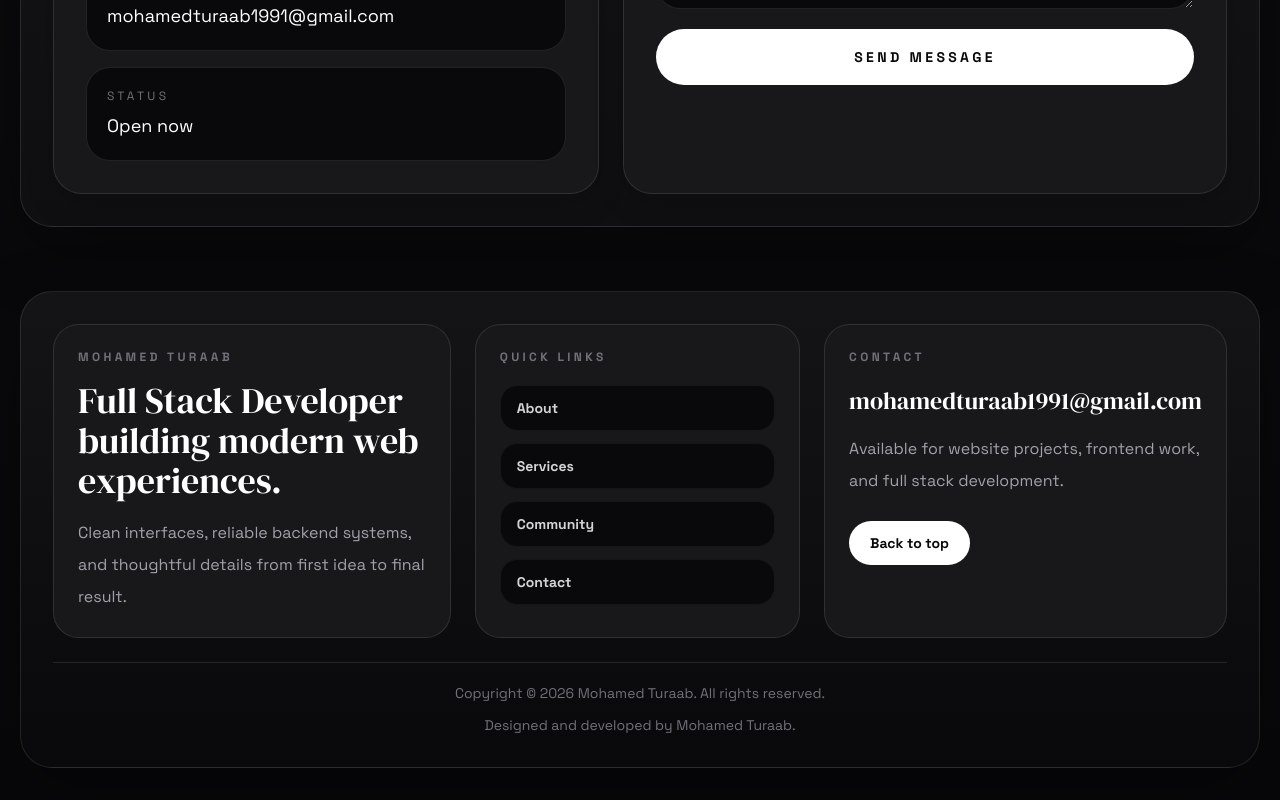
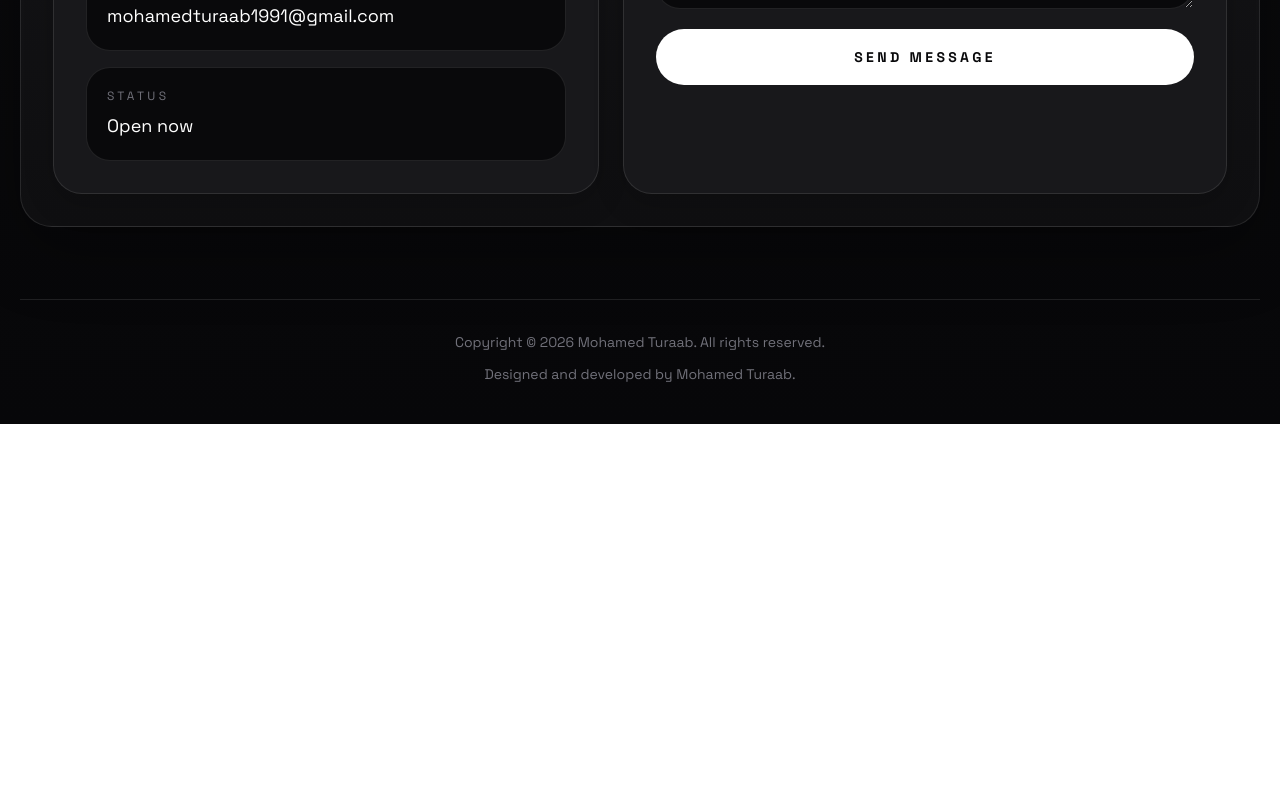
Before and after one commit to mohamed-turaab/My-Portfolio-, a React (Vite) app: page / in a window 1280 px wide. Shown: the part 3139-3939 px from the top of the page. After the commit the page ends 3563 px from the top, so only its background shows below. Built offline with nearby package versions, Linux system fonts and the light colour scheme.

Commit message:
hagaajin oo an ku sameyay footerka

```diff
--- a/src/components/Footer.jsx
+++ b/src/components/Footer.jsx
@@ -1,71 +1,10 @@
-const footerLinks = [
-  { href: "#about", label: "About" },
-  { href: "#services", label: "Services" },
-  { href: "#testimonial", label: "Community" },
-  { href: "#contact", label: "Contact" },
-];
-
 function Footer() {
   return (
-    <footer className="px-3 pb-6 md:px-5 md:pb-8">
-      <div className="mx-auto w-full max-w-7xl rounded-[2rem] border border-white/10 bg-[linear-gradient(180deg,#141417_0%,#09090b_100%)] p-6 shadow-[0_24px_70px_rgba(0,0,0,0.28)] md:p-8">
-        <div className="grid gap-6 lg:grid-cols-[1.1fr_0.9fr_0.9fr]">
-          <div className="rounded-[1.6rem] border border-white/10 bg-zinc-900 p-6">
-            <p className="text-xs font-bold uppercase tracking-[0.28em] text-zinc-500">
-              Mohamed Turaab
-            </p>
-            <h2 className="mt-4 font-display text-3xl text-white md:text-4xl">
-              Full Stack Developer building modern web experiences.
-            </h2>
-            <p className="mt-4 max-w-lg leading-8 text-zinc-400">
-              Clean interfaces, reliable backend systems, and thoughtful
-              details from first idea to final result.
-            </p>
-          </div>
-
-          <div className="rounded-[1.6rem] border border-white/10 bg-zinc-900 p-6">
-            <p className="text-xs font-bold uppercase tracking-[0.28em] text-zinc-500">
-              Quick Links
-            </p>
-            <nav className="mt-5 grid gap-3">
-              {footerLinks.map((link) => (
-                <a
-                  key={link.href}
-                  href={link.href}
-                  className="rounded-[1.1rem] border border-white/5 bg-zinc-950 px-4 py-3 text-sm font-semibold text-zinc-300 transition duration-300 hover:border-white/10 hover:text-white"
-                >
-                  {link.label}
-                </a>
-              ))}
-            </nav>
-          </div>
-
-          <div className="rounded-[1.6rem] border border-white/10 bg-zinc-900 p-6">
-            <p className="text-xs font-bold uppercase tracking-[0.28em] text-zinc-500">
-              Contact
-            </p>
-            <a
-              href="mailto:mohamedturaab1991@gmail.com"
-              className="mt-5 block font-display text-2xl text-white transition duration-300 hover:text-zinc-300"
-            >
-              mohamedturaab1991@gmail.com
-            </a>
-            <p className="mt-4 leading-8 text-zinc-400">
-              Available for website projects, frontend work, and full stack
-              development.
-            </p>
-            <a
-              href="#about"
-              className="mt-6 inline-flex min-h-11 items-center rounded-full border border-white/10 bg-white px-5 text-sm font-semibold text-zinc-950 transition duration-300 hover:-translate-y-0.5"
-            >
-              Back to top
-            </a>
-          </div>
-        </div>
-
-        <div className="mt-6 border-t border-white/10 pt-5 text-center text-sm text-zinc-500">
+    <footer className="px-3 pb-6 pt-2 md:px-5 md:pb-8">
+      <div className="mx-auto w-full max-w-7xl border-t border-white/10 pt-6 text-center text-sm text-zinc-500">
+        <div className="space-y-3 rounded-[1.4rem] bg-transparent py-2">
           <p>Copyright &copy; 2026 Mohamed Turaab. All rights reserved.</p>
-          <p className="mt-3">Designed and developed by Mohamed Turaab.</p>
+          <p>Designed and developed by Mohamed Turaab.</p>
         </div>
       </div>
     </footer>
```
